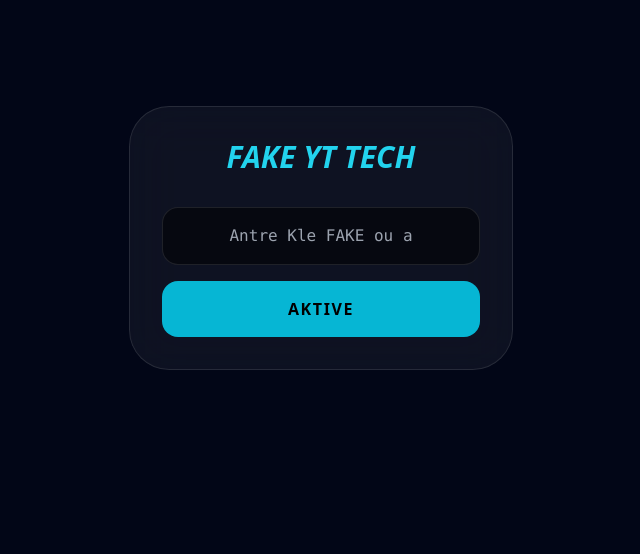
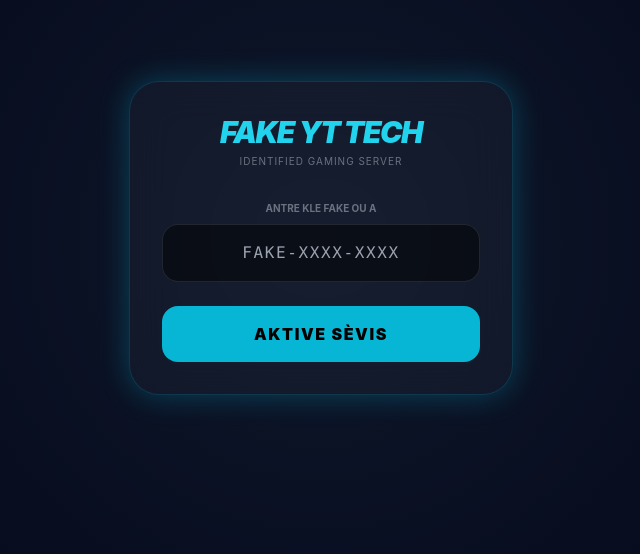
Before and after one commit to MDTECH508/Fatechusers, a plain HTML site: page Index.html in a window 1280 px wide. Shown: the part 162-716 px from the top of the page, without its empty margins (319-959 px from the left). Drawn offline with nearby package versions, Linux system fonts and the light colour scheme.

Commit message:
Update Index.html with new layout and styles
Refactor HTML structure and styles for better layout and design.

```diff
--- a/Index.html
+++ b/Index.html
@@ -2,49 +2,88 @@
 <html lang="ht">
 <head>
     <meta charset="UTF-8">
+    <meta name="viewport" content="width=device-width, initial-scale=1.0">
     <title>FAKE YT TECH - Access</title>
     <script src="https://cdn.tailwindcss.com"></script>
+    <style>
+        body { background: radial-gradient(circle at center, #0f172a, #020617); min-height: 100vh; display: flex; align-items: center; justify-content: center; color: white; font-family: 'Inter', sans-serif; }
+        .glass { background: rgba(255, 255, 255, 0.03); backdrop-filter: blur(20px); border: 1px solid rgba(255, 255, 255, 0.1); border-radius: 30px; box-shadow: 0 0 30px rgba(6, 182, 212, 0.3); }
+        .btn-cyan { background: #06b6d4; transition: 0.3s; color: black; font-weight: 900; }
+        .btn-cyan:hover { box-shadow: 0 0 20px #06b6d4; }
+        .hidden { display: none; }
+    </style>
 </head>
-<body class="bg-slate-950 text-white flex items-center justify-center min-h-screen p-6">
-    <div class="w-full max-w-sm p-8 rounded-[40px] bg-white/5 border border-white/10 backdrop-blur-xl">
-        <h1 class="text-center text-3xl font-black text-cyan-400 mb-8 italic">FAKE YT TECH</h1>
+<body class="p-6">
 
-        <div id="auth-ui">
-            <input id="ukey" type="text" placeholder="Antre Kle FAKE ou a" class="w-full p-4 rounded-2xl bg-black/50 border border-white/10 text-center font-mono mb-4 outline-none focus:border-cyan-500">
-            <button onclick="verify()" class="w-full bg-cyan-500 p-4 rounded-2xl text-black font-black uppercase tracking-widest">Aktive</button>
+    <div class="glass w-full max-w-sm p-8 border-cyan-500/20">
+        <div class="text-center mb-8">
+            <h1 class="text-3xl font-black text-cyan-400 italic tracking-tighter">FAKE YT TECH</h1>
+            <p class="text-[10px] text-gray-500 uppercase tracking-widest mt-1">Identified Gaming Server</p>
         </div>
 
-        <div id="active-ui" class="hidden text-center space-y-4">
-            <div class="p-4 bg-cyan-500/10 border border-cyan-500/30 rounded-2xl">
-                <p class="text-cyan-400 text-xs font-bold uppercase">Sèvis Aktif ✅</p>
-                <div class="text-sm mt-2 text-gray-300">Server: 103.218.123.239</div>
+        <!-- FORM AKTIVASYON -->
+        <div id="user-auth">
+            <div class="mb-6">
+                <label class="block text-[10px] text-gray-500 mb-2 font-bold uppercase text-center">Antre Kle FAKE ou a</label>
+                <input id="input-key" type="text" placeholder="FAKE-XXXX-XXXX"
+                    class="w-full bg-black/50 border border-white/10 p-4 rounded-2xl outline-none focus:border-cyan-500 text-center font-mono tracking-widest">
             </div>
-            <a href="FakeXsensi.mobileconfig" class="block w-full py-3 bg-white/5 rounded-xl border border-white/10 text-xs font-bold">Download Profile (iOS)</a>
+            <button onclick="validateKey()" class="w-full btn-cyan py-4 rounded-2xl uppercase tracking-widest">Aktive Sèvis</button>
+        </div>
+
+        <!-- DETAY SÈVÈ -->
+        <div id="user-details" class="hidden space-y-4">
+            <div class="p-4 bg-cyan-500/10 border border-cyan-500/30 rounded-2xl text-center">
+                <span class="text-cyan-400 text-xs font-bold uppercase">Tan ki rete</span>
+                <div id="timer-display" class="text-3xl font-mono font-black mt-1">00:00:00</div>
+            </div>
+
+            <div class="grid grid-cols-2 gap-2">
+                <div class="p-3 bg-white/5 rounded-xl border border-white/10 text-center">
+                    <span class="text-gray-500 text-[10px] block mb-1">IP ADDR</span>
+                    <span class="font-bold text-xs">103.218.123.239</span>
+                </div>
+                <div class="p-3 bg-white/5 rounded-xl border border-white/10 text-center">
+                    <span class="text-gray-500 text-[10px] block mb-1">PORT</span>
+                    <span class="font-bold text-xs">9999</span>
+                </div>
+            </div>
+
+            <a href="FakeXsensi.mobileconfig" class="block w-full text-center py-3 border border-cyan-500/50 text-cyan-400 rounded-xl text-xs font-bold hover:bg-cyan-500/10 transition">
+                📥 Sètifika FakeXsensi (iOS)
+            </a>
         </div>
     </div>
 
     <script>
-        const SECRET_SALT = "FAKEYT_2026_X"; // DWE MENM JAN AK ADMIN NAN
+        function validateKey() {
+            const keyVal = document.getElementById('input-key').value.trim();
+            const db = JSON.parse(localStorage.getItem('fake_yt_database')) || [];
+            const kounya = new Date().getTime();
 
-        function verify() {
-            const key = document.getElementById('ukey').value.trim().toUpperCase();
+            const match = db.find(k => k.id === keyVal);
 
-            // Lojik verifikasyon san database
-            try {
-                if(!key.startsWith('FAKE-')) return alert("Kle Invalide");
+            if(match) {
+                if(kounya < match.expireAt) {
+                    document.getElementById('user-auth').classList.add('hidden');
+                    document.getElementById('user-details').classList.remove('hidden');
 
-                // Si kle a gen fòma FAKE-1D-XXXXX, li valid
-                // Nan yon nivo pi avanse nou ta tcheke siyati a, men pou kounya:
-                if(key.length > 10) {
-                    document.getElementById('auth-ui').classList.add('hidden');
-                    document.getElementById('active-ui').classList.remove('hidden');
-                    alert("Aktivasyon Reyisi!");
-                } else {
-                    alert("Kle sa a twò kout oswa move fòma.");
-                }
-            } catch(e) {
-                alert("Erreur nan sistèm nan.");
-            }
+                    const timeSec = Math.floor((match.expireAt - kounya) / 1000);
+                    runTimer(timeSec);
+                } else { alert("Kle sa a ekspire!"); }
+            } else { alert("Kle sa a pa egziste nan sistèm nan!"); }
+        }
+
+        function runTimer(sec) {
+            const disp = document.getElementById('timer-display');
+            const interval = setInterval(() => {
+                let h = Math.floor(sec / 3600);
+                let m = Math.floor((sec % 3600) / 60);
+                let s = sec % 60;
+                disp.textContent = `${h.toString().padStart(2,'0')}:${m.toString().padStart(2,'0')}:${s.toString().padStart(2,'0')}`;
+                if(sec <= 0) { clearInterval(interval); location.reload(); }
+                sec--;
+            }, 1000);
         }
     </script>
 </body>
```
